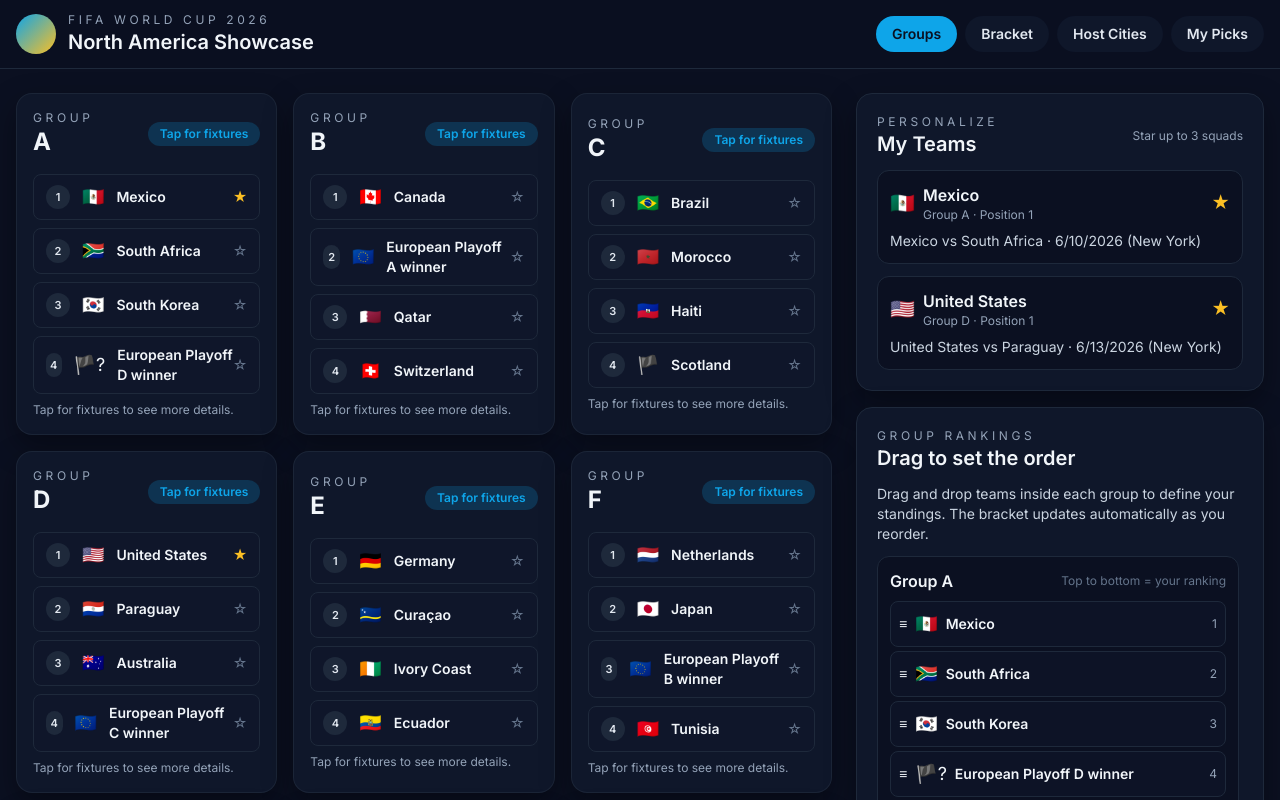
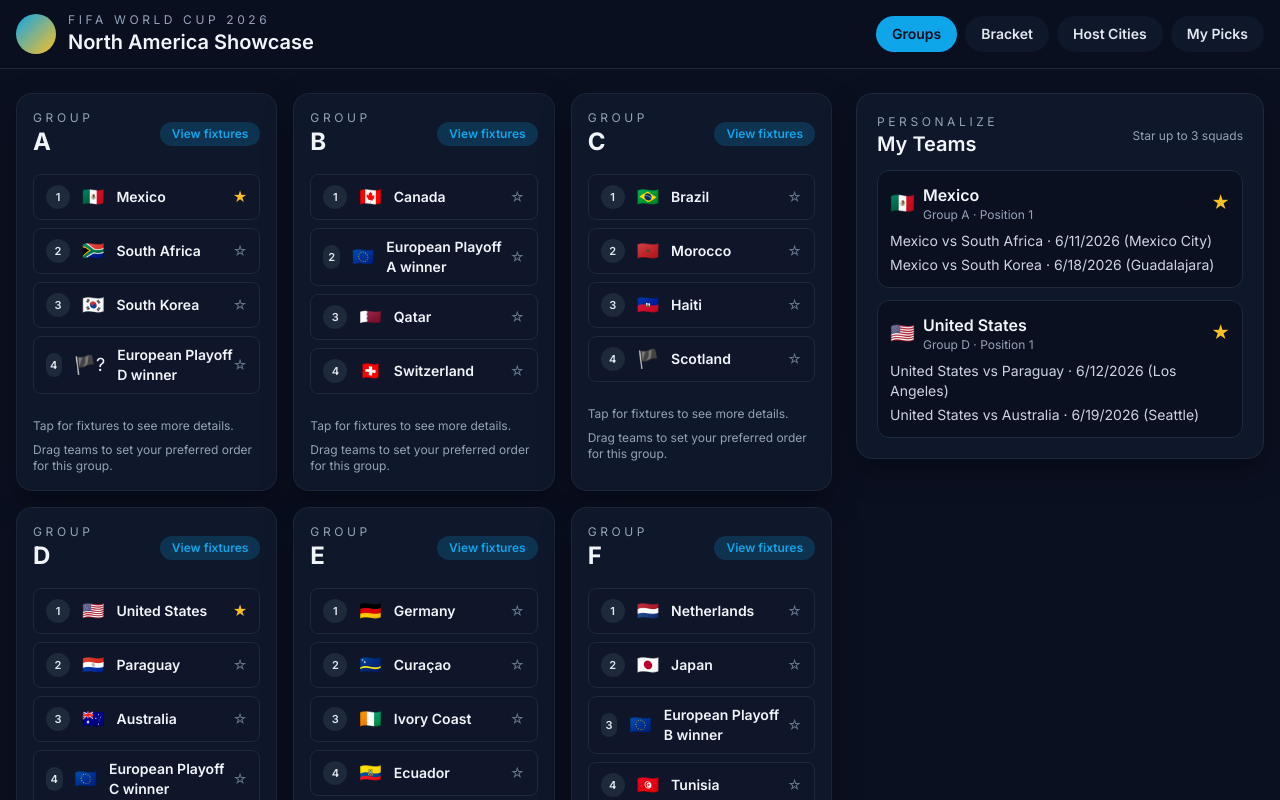
Before and after one commit to simplyjackfoster/world-cup-2026, a React (Vite) app: page / in a window 1280 px wide. Shown: the top 800 px of the page. Built offline with nearby package versions, Linux system fonts and the light colour scheme.

Commit message:
Enable group card dragging and update fixtures

```diff
--- a/src/App.tsx
+++ b/src/App.tsx
@@ -5,7 +5,6 @@
 import MyTeams from './components/MyTeams';
 import GroupDetail from './components/GroupDetail';
 import { useState } from 'react';
-import GroupRankingsPanel from './components/GroupRankingsPanel';
 
 const navClasses = ({ isActive }: { isActive: boolean }) =>
   `px-4 py-2 rounded-full text-sm font-semibold transition ${
@@ -55,7 +54,6 @@
                 </div>
                 <div className="space-y-4">
                   <MyTeams />
-                  <GroupRankingsPanel />
                 </div>
               </div>
             }
@@ -65,9 +63,8 @@
           <Route
             path="/favorites"
             element={
-              <div className="grid lg:grid-cols-[2fr_1fr] gap-6 mt-6">
+              <div className="mt-6 space-y-4">
                 <MyTeams />
-                <GroupRankingsPanel />
               </div>
             }
           />
--- a/src/components/Bracket.tsx
+++ b/src/components/Bracket.tsx
@@ -139,7 +139,6 @@
                     </div>
                     <div className="flex items-center gap-3 text-xs text-slate-400">
                       <span>{meta?.confed ?? '—'}</span>
-                      {team && <span className="text-[10px] uppercase tracking-wide">Tap to pick</span>}
                     </div>
                   </button>
                   {i === 0 && <div className="h-2" />}
--- a/src/components/GroupCard.tsx
+++ b/src/components/GroupCard.tsx
@@ -12,20 +12,28 @@
   const table = standings[id];
 
   return (
-    <button
+    <div
+      role="button"
+      tabIndex={0}
       onClick={onClick}
-      className="w-full text-left bg-pitch rounded-2xl shadow-card border border-slate-800/80 hover:border-accent/50 transition"
+      onKeyDown={(event) => {
+        if (event.key === 'Enter' || event.key === ' ') {
+          event.preventDefault();
+          onClick();
+        }
+      }}
+      className="w-full text-left bg-pitch rounded-2xl shadow-card border border-slate-800/80 hover:border-accent/50 transition focus:outline-none focus-visible:ring-2 focus-visible:ring-accent/60"
     >
       <div className="p-4 flex items-center justify-between">
         <div>
           <p className="text-xs uppercase tracking-[0.3em] text-slate-400">Group</p>
           <h3 className="text-2xl font-bold">{id}</h3>
         </div>
-        <div className="px-3 py-1 rounded-full bg-accent/20 text-accent text-xs font-semibold">Tap for fixtures</div>
+        <div className="px-3 py-1 rounded-full bg-accent/20 text-accent text-xs font-semibold">View fixtures</div>
       </div>
       <div className="px-4 pb-4">
-        <GroupTable standings={table} compact />
+        <GroupTable standings={table} compact groupId={id} enableDrag />
       </div>
-    </button>
+    </div>
   );
 }
--- a/src/components/GroupTable.tsx
+++ b/src/components/GroupTable.tsx
@@ -1,28 +1,86 @@
-import { TeamStanding } from '../data/groups';
+import { DragEvent, useState } from 'react';
+import { GroupId, TeamStanding } from '../data/groups';
 import { getTeamMeta, useTournament } from '../context/TournamentContext';
 
 interface Props {
   standings: TeamStanding[];
   compact?: boolean;
   allowFavorites?: boolean;
+  groupId?: GroupId;
+  enableDrag?: boolean;
 }
 
-export default function GroupTable({ standings, compact, allowFavorites = true }: Props) {
-  const { favorites, toggleFavorite } = useTournament();
+export default function GroupTable({
+  standings,
+  compact,
+  allowFavorites = true,
+  groupId,
+  enableDrag,
+}: Props) {
+  const { favorites, toggleFavorite, updateStandings } = useTournament();
+  const [draggingTeam, setDraggingTeam] = useState<string | null>(null);
+  const [dragTargetIndex, setDragTargetIndex] = useState<number | null>(null);
+
+  const canDrag = Boolean(enableDrag && groupId);
+
+  const reorder = (fromIndex: number, toIndex: number) => {
+    if (!groupId || fromIndex === toIndex) return;
+    const updated = [...standings];
+    const [moved] = updated.splice(fromIndex, 1);
+    updated.splice(toIndex, 0, moved);
+    updateStandings(groupId, updated);
+  };
+
+  const resetDrag = () => {
+    setDraggingTeam(null);
+    setDragTargetIndex(null);
+  };
+
+  const handleDrop = (index: number) => (event: DragEvent<HTMLDivElement>) => {
+    if (!canDrag || !draggingTeam) return;
+    event.preventDefault();
+    const fromIndex = standings.findIndex((row) => row.team === draggingTeam);
+    if (fromIndex === -1) return resetDrag();
+
+    const targetIndex = fromIndex < index ? index - 1 : index;
+    reorder(fromIndex, targetIndex);
+    resetDrag();
+  };
 
   return (
     <div className="space-y-2">
       {standings.map((row, idx) => {
         const meta = getTeamMeta(row.team);
         const isFavorite = favorites.includes(row.team);
+        const isDragging = draggingTeam === row.team;
+        const isDropTarget = dragTargetIndex === idx;
 
         return (
           <div
             key={row.team}
-            className="flex items-center justify-between rounded-lg border border-slate-800 bg-slate-900/60 px-3 py-2 text-sm"
+            draggable={canDrag}
+            onDragStart={() => canDrag && setDraggingTeam(row.team)}
+            onDragEnd={resetDrag}
+            onDragOver={(event) => {
+              if (!canDrag || !draggingTeam) return;
+              event.preventDefault();
+              setDragTargetIndex(idx);
+            }}
+            onDrop={handleDrop(idx)}
+            className={`flex items-center justify-between rounded-lg border px-3 py-2 text-sm transition ${
+              isDragging
+                ? 'border-accent bg-slate-900/80 text-accent'
+                : isDropTarget
+                  ? 'border-accent/60 border-dashed bg-slate-900'
+                  : 'border-slate-800 bg-slate-900/60 hover:border-slate-700'
+            } ${canDrag ? 'cursor-grab active:cursor-grabbing select-none' : ''}`}
           >
             <div className="flex items-center gap-3">
-              <span className="inline-flex h-6 w-6 items-center justify-center rounded-full bg-slate-800 text-[11px] font-semibold text-slate-200">
+              <span
+                className={`inline-flex h-6 w-6 items-center justify-center rounded-full text-[11px] font-semibold ${
+                  isDragging ? 'bg-accent/30 text-accent' : 'bg-slate-800 text-slate-200'
+                }`}
+              >
                 {idx + 1}
               </span>
               <span className="text-lg">{meta?.flag}</span>
@@ -30,7 +88,10 @@
             </div>
             {allowFavorites && (
               <button
-                onClick={() => toggleFavorite(row.team)}
+                onClick={(event) => {
+                  event.stopPropagation();
+                  toggleFavorite(row.team);
+                }}
                 className={`text-sm ${isFavorite ? 'text-gold' : 'text-slate-500 hover:text-white'}`}
                 aria-label={isFavorite ? 'Unstar team' : 'Star team'}
               >
@@ -40,7 +101,24 @@
           </div>
         );
       })}
+      {canDrag && (
+        <div
+          onDragOver={(event) => {
+            if (!draggingTeam) return;
+            event.preventDefault();
+            setDragTargetIndex(standings.length);
+          }}
+          onDrop={handleDrop(standings.length)}
+          className={`h-2 rounded transition ${
+            dragTargetIndex === standings.length ? 'bg-accent/40' : 'bg-transparent'
+          }`}
+          aria-hidden
+        />
+      )}
       {compact && <p className="text-xs text-slate-400">Tap for fixtures to see more details.</p>}
+      {canDrag && (
+        <p className="text-xs text-slate-400">Drag teams to set your preferred order for this group.</p>
+      )}
     </div>
   );
 }
--- a/src/data/groups.ts
+++ b/src/data/groups.ts
@@ -1,3 +1,5 @@
+import { HOST_CITIES } from './hostCities';
+
 export type Team =
   | 'Mexico'
   | 'South Africa'
@@ -108,28 +110,48 @@
   country: string;
 }
 
-export const fixtures: Fixture[] = GROUPS.flatMap((group, idx) => {
-  const [a, b, c, d] = group.teams;
-  return [
-    {
-      id: `${group.id}-1`,
-      group: group.id,
-      home: a,
-      away: b,
-      date: new Date(2026, 5, 10 + idx, 16).toISOString(),
-      city: 'New York',
-      stadium: 'MetLife Stadium',
-      country: 'USA',
-    },
-    {
-      id: `${group.id}-2`,
-      group: group.id,
-      home: c,
-      away: d,
-      date: new Date(2026, 5, 12 + idx, 14).toISOString(),
-      city: 'Los Angeles',
-      stadium: 'SoFi Stadium',
-      country: 'USA',
-    },
-  ];
-});
+const TEAM_ALIASES: Record<string, Team> = {
+  usa: 'United States',
+  'uefa playoff winner a': 'European Playoff A winner',
+  'uefa playoff winner b': 'European Playoff B winner',
+  'uefa playoff winner c': 'European Playoff C winner',
+  'uefa playoff winner d': 'European Playoff D winner',
+  'intercontinental playoff winner 1': 'Intercontinental Playoff 1 winner',
+  'intercontinental playoff winner 2': 'Intercontinental Playoff 2 winner',
+};
+
+const allTeams: Team[] = GROUPS.flatMap((group) => group.teams);
+
+const normalizeTeamName = (name: string): Team => {
+  const normalized = name.trim().toLowerCase();
+  if (TEAM_ALIASES[normalized]) return TEAM_ALIASES[normalized];
+
+  const exactMatch = allTeams.find((team) => team.toLowerCase() === normalized);
+  if (exactMatch) return exactMatch;
+
+  throw new Error(`Unknown team name in host city data: ${name}`);
+};
+
+const hostGroupMatches = Object.values(HOST_CITIES)
+  .flatMap((city) => city.matches)
+  .filter((match) => match.stage === 'GROUP' && match.group)
+  .sort((a, b) => (a.kickoffLocal ?? '').localeCompare(b.kickoffLocal ?? ''));
+
+const usedMatchNumbers = new Set<number>();
+
+export const fixtures: Fixture[] = hostGroupMatches
+  .filter((match) => {
+    if (usedMatchNumbers.has(match.fifaMatchNumber)) return false;
+    usedMatchNumbers.add(match.fifaMatchNumber);
+    return true;
+  })
+  .map((match) => ({
+    id: `${match.group}-${match.fifaMatchNumber}`,
+    group: match.group as GroupId,
+    home: normalizeTeamName(match.homeTeamName),
+    away: normalizeTeamName(match.awayTeamName),
+    date: match.kickoffLocal ?? '',
+    city: match.city,
+    stadium: match.stadiumTraditionalName || match.stadiumGenericName,
+    country: match.country,
+  }));
```
